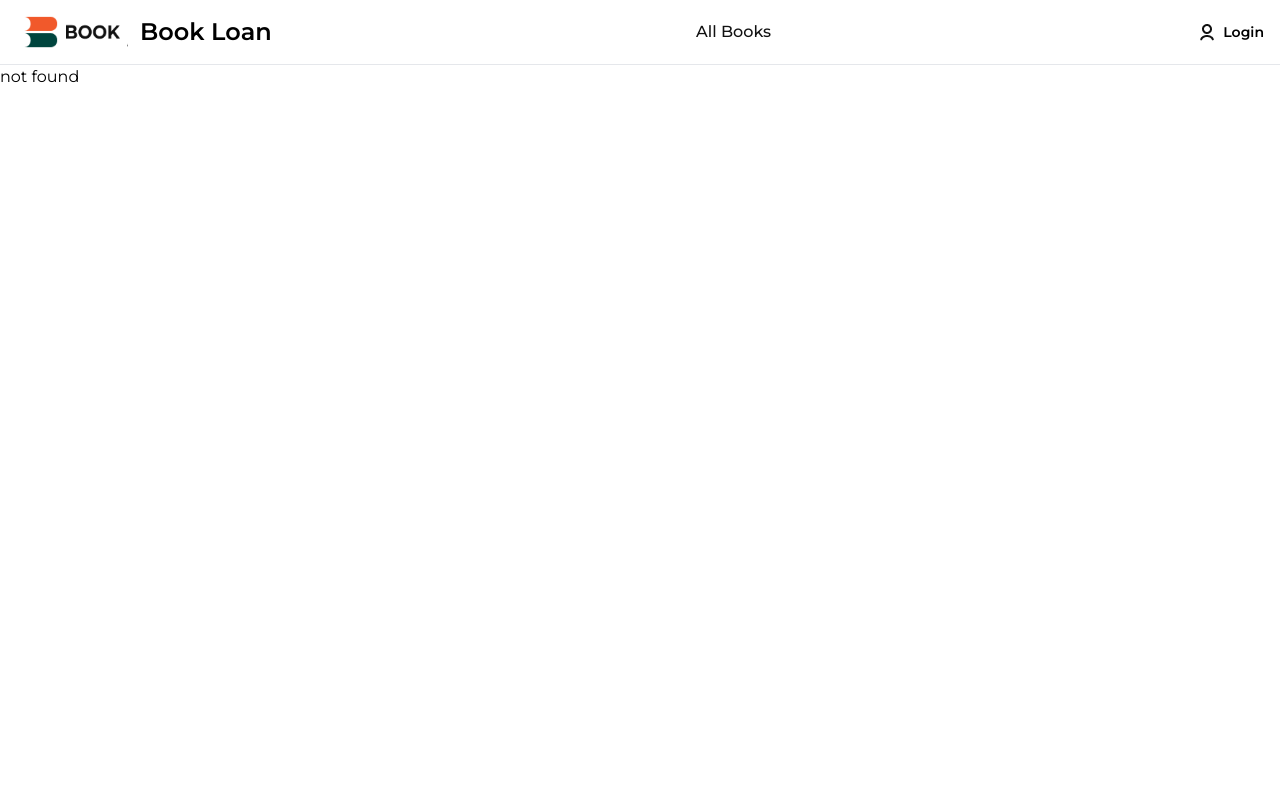
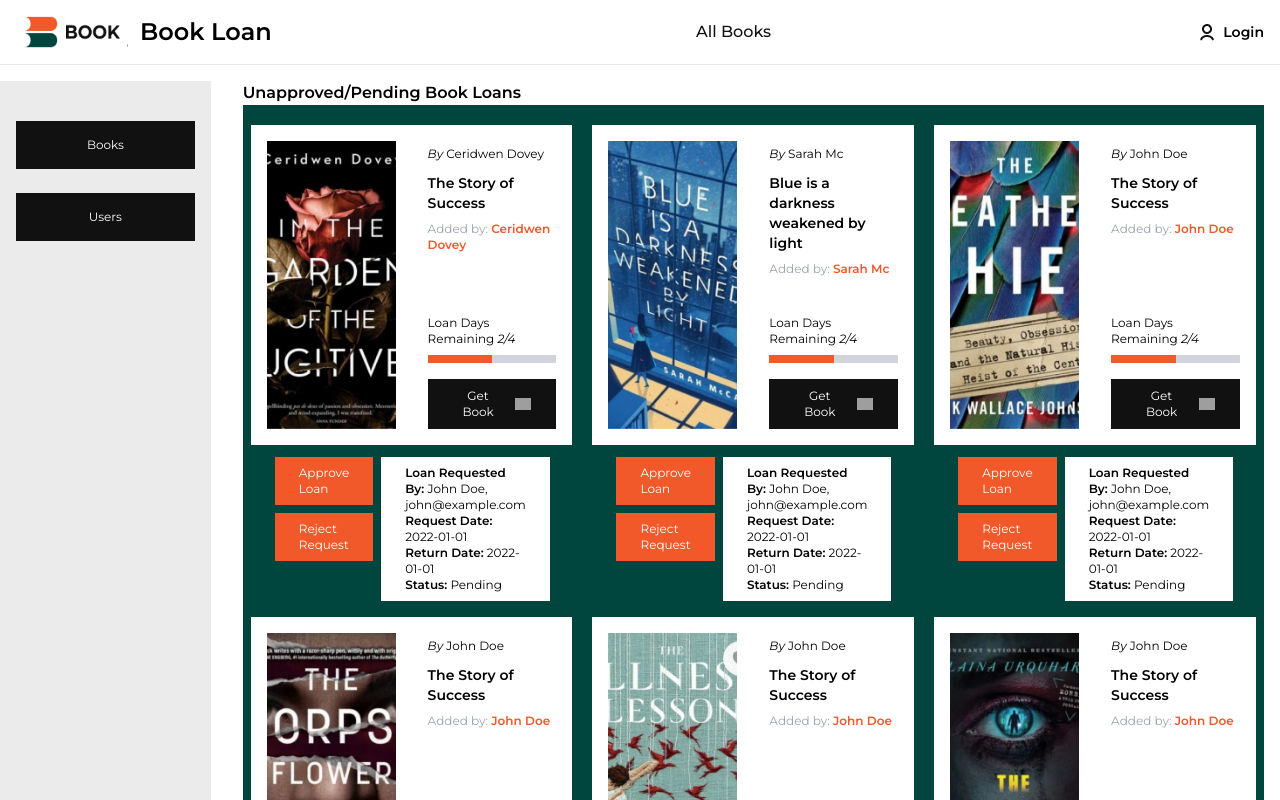
Before and after one commit to ryanmwakio/bookloan, a Vue app in the folder bookloan-frontend/: page /admin/books/loans in a window 1280 px wide. Before the commit this address had no page. Shown: the top 800 px of the page. Built offline with nearby package versions, Linux system fonts and the light colour scheme; grey boxes are pictures that could not be loaded.

Commit message:
(feature) loan management page

```diff
--- a/bookloan-frontend/src/router/index.js
+++ b/bookloan-frontend/src/router/index.js
@@ -44,6 +44,11 @@ const router = createRouter({
       component: () => import("@/views/AdminUpdateBookView.vue")
     },
     {
+      path: "/admin/books/loans",
+      name: "admin-books-loans",
+      component: () => import("@/views/AdminBookLoansView.vue")
+    },
+    {
       path: "/admin/users",
       name: "admin-users",
       component: () => import("@/views/AdminUsersView.vue")
--- /dev/null
+++ b/bookloan-frontend/src/views/AdminBookLoansView.vue
@@ -0,0 +1,162 @@
+<script setup>
+import AdminNavComponent from "@/components/AdminNavComponent.vue";
+import CardComponent from "@/components/CardComponent.vue";
+import img1 from "@/assets/images/book1.png";
+import img2 from "@/assets/images/book2.png";
+import img3 from "@/assets/images/book3.png";
+import img4 from "@/assets/images/book4.png";
+import img5 from "@/assets/images/book5.png";
+import img6 from "@/assets/images/book6.png";
+import img7 from "@/assets/images/book7.png";
+import img8 from "@/assets/images/book8.png";
+import img9 from "@/assets/images/book9.png";
+import img10 from "@/assets/images/book10.png";
+import img11 from "@/assets/images/book11.png";
+import img12 from "@/assets/images/book12.png";
+
+const info = [
+  {
+    id: 1,
+    title: "The Story of Success",
+    author: "Ceridwen Dovey",
+    img: img1,
+    is_available: true
+  },
+  {
+    id: 2,
+    title: "Blue is a darkness weakened by light",
+    author: " Sarah Mc",
+    img: img2,
+    is_available: false
+  },
+  {
+    id: 3,
+    title: "The Story of Success",
+    author: "John Doe",
+    img: img3,
+    is_available: true
+  },
+  {
+    id: 4,
+    title: "The Story of Success",
+    author: "John Doe",
+    img: img4,
+    is_available: true
+  },
+  {
+    id: 5,
+    title: "The Story of Success",
+    author: "John Doe",
+    img: img5,
+    is_available: true
+  },
+  {
+    id: 6,
+    title: "The Story of Success",
+    author: "John Doe",
+    img: img6,
+    is_available: true
+  },
+  {
+    id: 7,
+    title: "The Story of Success",
+    author: "John Doe",
+    img: img7,
+    is_available: true
+  },
+  {
+    id: 7,
+    title: "The Story of Success",
+    author: "John Doe",
+    img: img8,
+    is_available: true
+  },
+  {
+    id: 7,
+    title: "The Story of Success",
+    author: "John Doe",
+    img: img9,
+    is_available: true
+  },
+  {
+    id: 7,
+    title: "The Story of Success",
+    author: "John Doe",
+    img: img10,
+    is_available: true
+  },
+  {
+    id: 7,
+    title: "The Story of Success",
+    author: "John Doe",
+    img: img11,
+    is_available: true
+  },
+  {
+    id: 7,
+    title: "The Story of Success",
+    author: "John Doe",
+    img: img12,
+    is_available: true
+  }
+];
+</script>
+
+<template>
+  <main class="flex gap-4">
+    <AdminNavComponent />
+    <div class="p-4">
+      <div>
+        <h2 class="font-semibold text-base">Unapproved/Pending Book Loans</h2>
+        <div
+          class="grid grid-cols-1 md:grid-cols-3 gap-1 bg-primary-green mx-auto w-full container py-2"
+        >
+          <div v-for="item in info" :key="item.id">
+            <card-component :info="item" />
+            <div class="flex gap-2 mx-8">
+              <div class="flex flex-col gap-2">
+                <router-link
+                  :to="`/admin/books/${item.id}/edit`"
+                  class="bg-primary-orange text-white py-2 px-6 text-xs w-fit h-fit"
+                  >Approve Loan</router-link
+                >
+                <router-link
+                  :to="`/admin/books/${item.id}/edit`"
+                  class="bg-primary-orange text-white py-2 px-6 text-xs w-fit h-fit"
+                  >Reject Request</router-link
+                >
+              </div>
+              <div class="bg-white py-2 px-6 text-xs">
+                <p>
+                  <span class="font-semibold">Loan Requested By:</span> John Doe, john@example.com
+                </p>
+                <p><span class="font-semibold">Request Date:</span> 2022-01-01</p>
+                <p><span class="font-semibold">Return Date:</span> 2022-01-01</p>
+                <p><span class="font-semibold">Status:</span> Pending</p>
+              </div>
+            </div>
+          </div>
+        </div>
+      </div>
+      <div class="mt-4">
+        <h2 class="font-semibold text-base">Approved Book Loans</h2>
+        <div
+          class="grid grid-cols-1 md:grid-cols-3 gap-1 bg-yellow-300 mx-auto w-full container py-2"
+        >
+          <div v-for="item in info" :key="item.id">
+            <card-component :info="item" />
+            <div class="flex gap-2 mx-8">
+              <router-link
+                :to="`/admin/books/${item.id}/edit`"
+                class="bg-primary-orange text-white py-2 px-6 text-xs"
+                >Terminate Loan</router-link
+              >
+            </div>
+          </div>
+        </div>
+      </div>
+    </div>
+  </main>
+</template>
+
+<style lang="scss" scoped></style>
```
